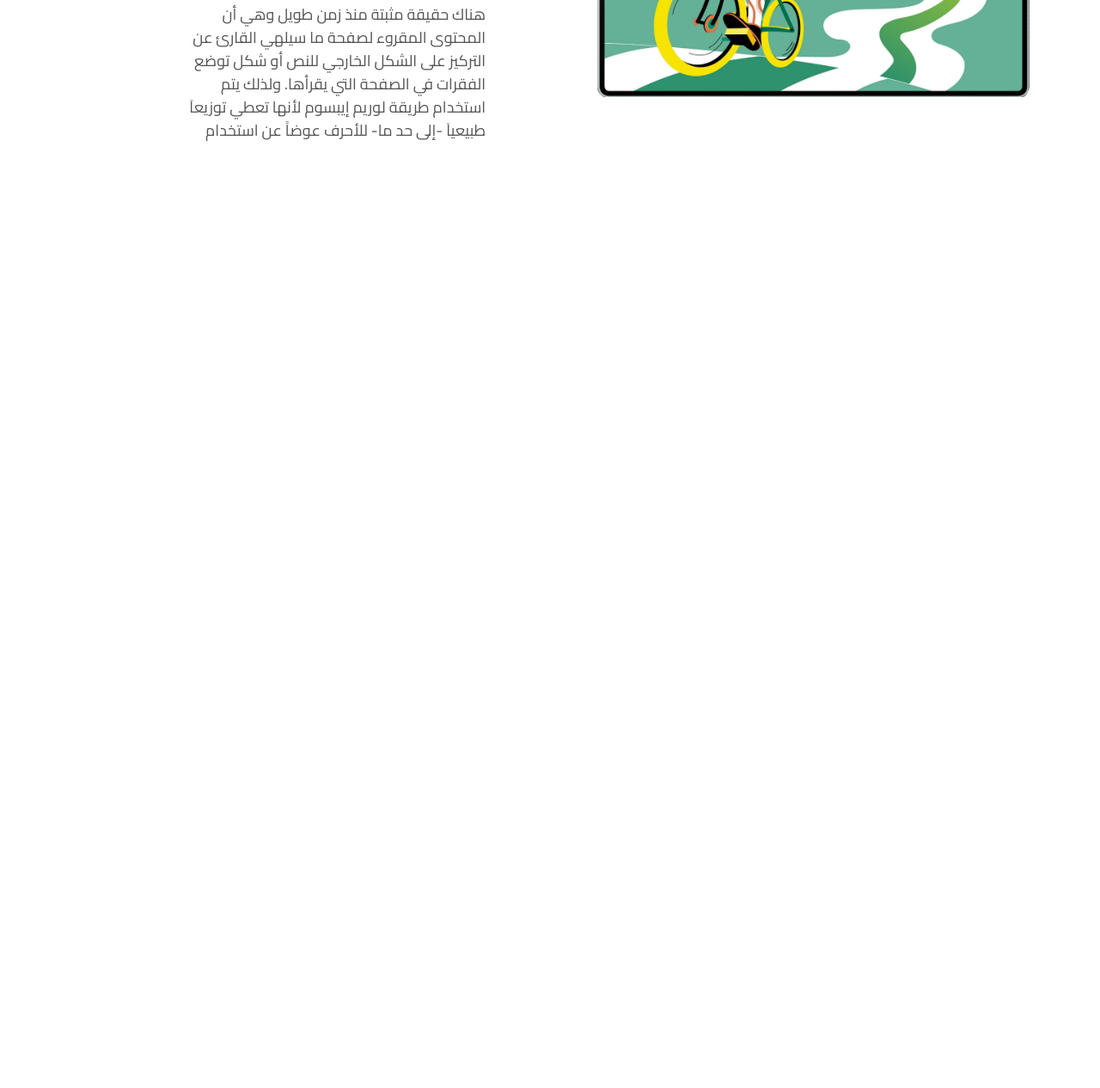
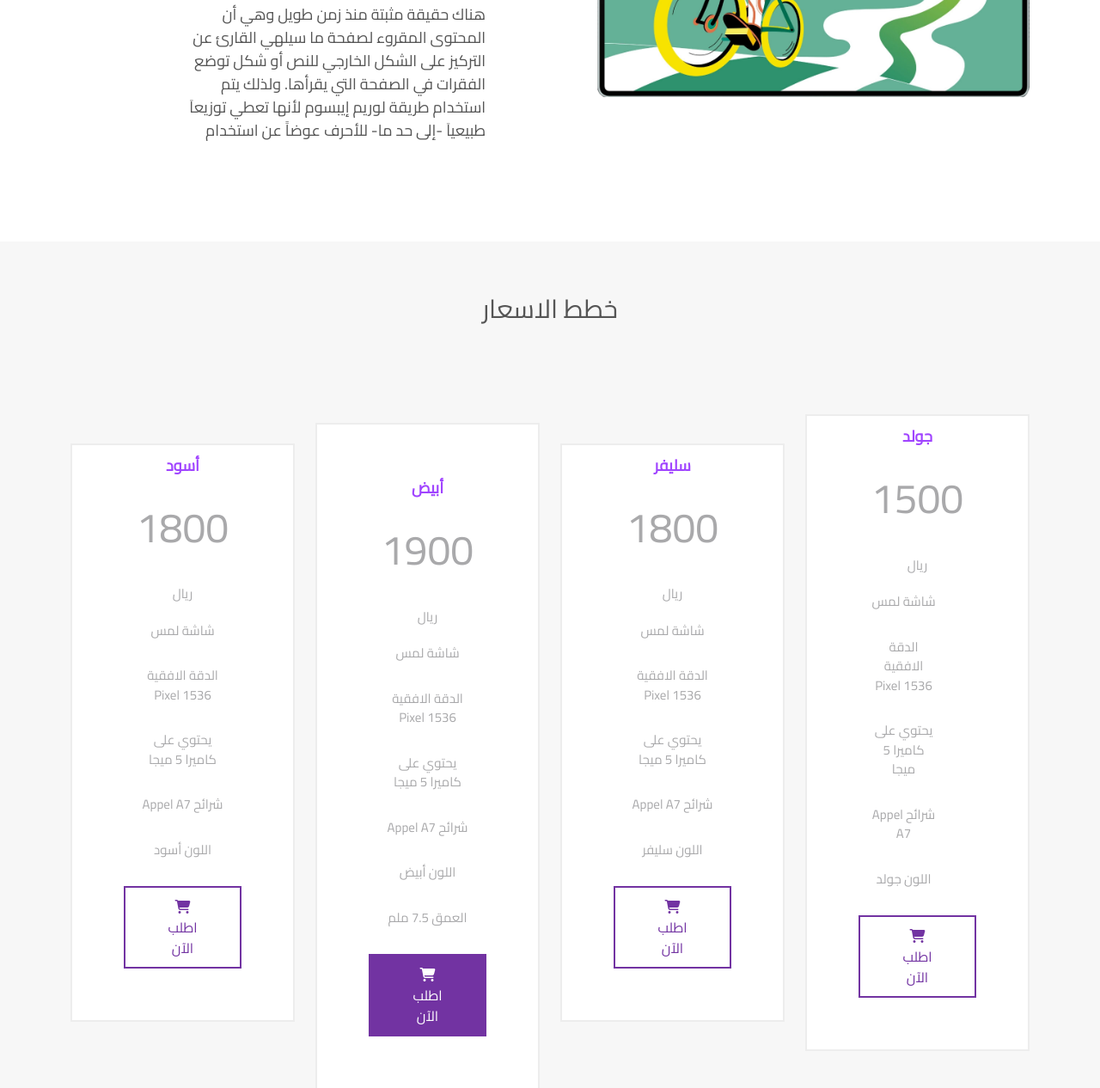
Before and after one commit to WissamMU/webDevelopment-journey, a plain HTML site: page landing-pages/product/index.html in a window 1280 px wide. Shown: the part 2040-3306 px from the top of the page at 86% size. Before the commit the page ends 2361 px from the top, so only its background shows below. Drawn offline with Linux system fonts and the light colour scheme.

Commit message:
prices section done

```diff
--- a/landing-pages/product/css/style.css
+++ b/landing-pages/product/css/style.css
@@ -87,7 +87,7 @@ header .product .product-label p span {
 }
 section.features{
     background-color: white;
-    padding: 70px 0;
+    padding: 70px 0 30px 0;
 }
 section.features .feature-title h2 {
     font-size: 36px;
@@ -140,3 +140,65 @@ section.features  .media-features .d-flex:nth-child(even){
     direction: ltr;
     margin-right: 0 !important;
 }
+
+#prices{
+    background-color:#f7f7f7;
+    padding: 60px 0 !important;
+}
+section.prices .prices-text h2{
+    font-size: 30px ;
+    margin-bottom: 60px;
+    color: #555555;
+}
+.plan-card{
+    background-color: white;
+    padding: 10px 60px 60px 60px;
+    border: 2px solid #ededed;
+}
+.plan-card .title{
+    color: #a044ff;
+    font-size: 18px;
+    font-weight: bold;
+}
+
+.plan-card h5{
+    margin-top: 30px;
+    font-size: 48px;
+    color: #a9a9ab;
+}
+.plan-card h5 span{
+    font-size: 15px;
+    vertical-align: bottom;
+}
+.plan-card ul li{
+    list-style: none;
+    font-size: 15px;
+    padding: 15px;
+    color: #a9a9ab;
+}
+section.prices .plan-card a.btn {
+    border: 2px solid #7233a2;
+    background-color: #fff;
+    color: #7233a2;
+    padding: 10px 40px;
+    border-radius: 0;
+    transition: 0.5s all ease;
+}
+
+section.prices .plan-card a.btn:hover {
+    background-color: #7233a2;
+    color: #fff;
+}
+
+section.prices .col-md-6:nth-child(3) .plan-card {
+    padding-top: 60px;
+    margin-top: 55px;
+}
+
+section.prices .col-md-6:nth-child(3) .plan-card a.btn {
+    background-color: #7233a2;
+    color: #fff;
+}
+section.prices .row{
+    align-items: center;
+}
--- a/landing-pages/product/index.html
+++ b/landing-pages/product/index.html
@@ -91,6 +91,75 @@
                 </div>
             </div>
         </section>
+        <section class="prices" id="prices">
+            <div class="prices-text text-center">
+                <h2>خطط الاسعار</h2>
+            </div>
+            <div class="container">
+
+                <div class="row">
+                    <div class="col-md-6 col-lg-3">
+                        <div class="plan-card text-center">
+                            <span class="title">
+                                جولد
+                            </span>
+                            <h5>1500 <span>ريال</span></h5>
+                            <ul>
+                                <li>شاشة لمس</li>
+                                <li>الدقة الافقية 1536 Pixel</li>
+                                <li>يحتوي على كاميرا 5 ميجا</li>
+                                <li>شرائح Appel A7</li>
+                                <li>اللون جولد</li>
+                            </ul>
+                            <a href="#" class="btn"><i class="fas fa-shopping-cart"></i> اطلب الآن</a>
+                        </div>
+                    </div>
+                    <div class="col-md-6 col-lg-3">
+                        <div class="plan-card text-center">
+                            <span class="title">سليفر</span>
+                            <h5>1800 <span>ريال</span></h5>
+                            <ul class="p-0">
+                                <li>شاشة لمس</li>
+                                <li>الدقة الافقية 1536 Pixel</li>
+                                <li>يحتوي على كاميرا 5 ميجا</li>
+                                <li>شرائح Appel A7</li>
+                                <li>اللون سليفر</li>
+                            </ul>
+                            <a href="#" class="btn"><i class="fas fa-shopping-cart"></i> اطلب الآن</a>
+                        </div>
+                    </div>
+                    <div class="col-md-6 col-lg-3">
+                        <div class="plan-card text-center" id="rec-price">
+                            <span class="title">أبيض</span>
+                            <h5>1900 <span>ريال</span></h5>
+                            <ul class="p-0">
+                                <li>شاشة لمس</li>
+                                <li>الدقة الافقية 1536 Pixel</li>
+                                <li>يحتوي على كاميرا 5 ميجا</li>
+                                <li>شرائح Appel A7</li>
+                                <li>اللون أبيض</li>
+                                <li>العمق 7.5 ملم</li>
+                            </ul>
+                            <a href="#" class="btn"><i class="fas fa-shopping-cart"></i> اطلب الآن</a>
+                        </div>
+                    </div>
+                    <div class="col-md-6 col-lg-3">
+                        <div class="plan-card text-center">
+                            <span class="title">أسود</span>
+                            <h5>1800 <span>ريال</span></h5>
+                            <ul class="p-0">
+                                <li>شاشة لمس</li>
+                                <li>الدقة الافقية 1536 Pixel</li>
+                                <li>يحتوي على كاميرا 5 ميجا</li>
+                                <li>شرائح Appel A7</li>
+                                <li>اللون أسود</li>
+                            </ul>
+                            <a href="#" class="btn"><i class="fas fa-shopping-cart"></i> اطلب الآن</a>
+                        </div>
+                    </div>
+                </div>
+            </div>
+        </section>
     </main>
     <footer>
 
```
Also changed, not shown: landing-pages/product/font/Cairo-Bold.ttf (added).
